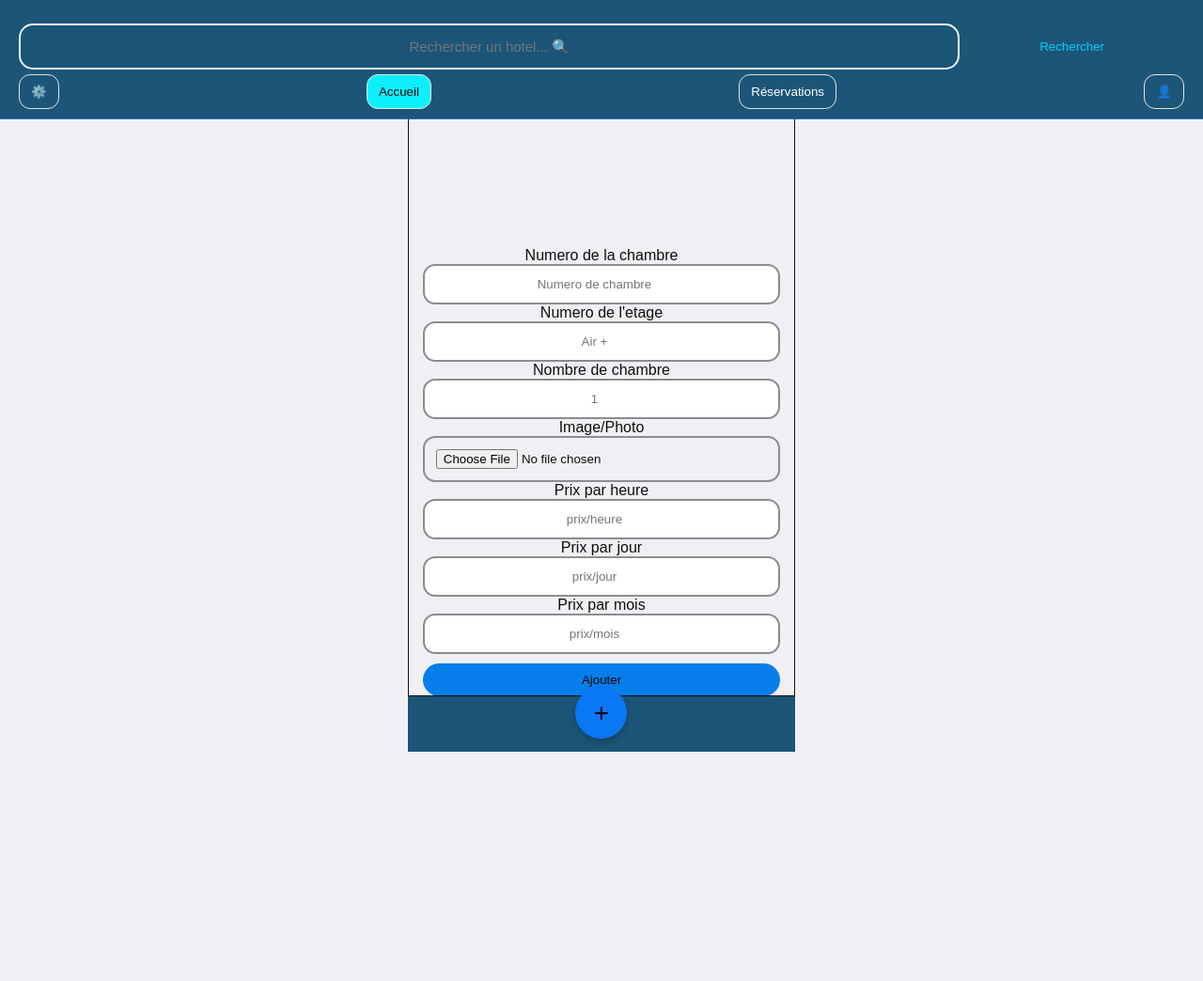
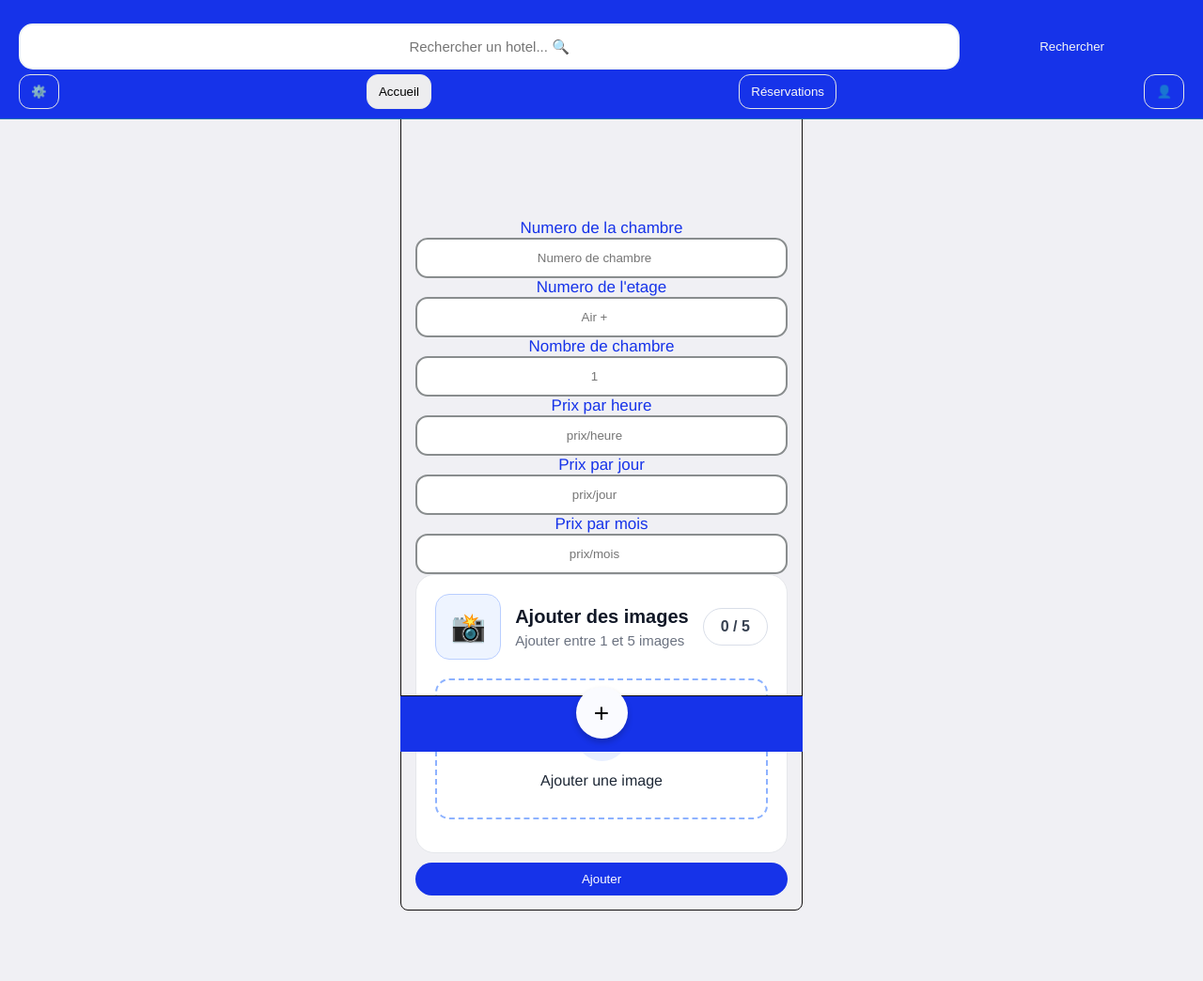
Before and after one commit to astredivin-ultra-instinct/gestion_hotel, a Django app: page / in a window 1280 px wide, after a click that opens the changed part. Shown: the whole page at 94% size. Before the commit the page ends 800 px from the top, so only its background shows below. Run offline with Django 5.2, Linux system fonts and the light colour scheme; data that the repository does not hold is empty.

Commit message:
Lundi 24

```diff
--- a/reservation/models.py
+++ b/reservation/models.py
@@ -39,7 +39,7 @@ class Reservation(models.Model):
         ('mois', 'par mois'),
     )
     tarif = models.CharField(max_length=10, choices=TARIF, default ='jour')
-    total = models.DecimalField(max_digits=15,decimal_places=3)
+    total = models.DecimalField(max_digits=15,decimal_places=0)
     chambre = models.ForeignKey(Chambre, on_delete=models.CASCADE)
     #date_debut = models.DateTime()
     #date_fin = models.DateTime()
--- a/reservation/static/reservation/js/connexion.js
+++ b/reservation/static/reservation/js/connexion.js
@@ -42,11 +42,14 @@ async function soummette() {
     const rep = await sendReq('/connexion/', data);
     if (rep.success) {
         load.style.display = 'none';
-        document.getElementById('form').style.display = 'none';
+        //document.getElementById('form').style.display = 'none';
         message(rep.message, 1);
         document.getElementById('form').reset();
         window.location.href = rep.redirect_url;
     } else {
+        load.style.display ='none';
+        document.getElementById('form').style.display = 'block';
+        load.style.display ='none';
         message(rep.message, 0);
         console.log(rep.error);
         return;
--- a/reservation/static/reservation/js/profile.js
+++ b/reservation/static/reservation/js/profile.js
@@ -112,11 +112,14 @@ function affichageChambre() {
             chambreCard.innerHTML = `
                          <div class="tete"><h3>Hôtel : ${c.hotel}</h3> <button class="opt" onclick="Option(${c.id})">☰</button></div>
                          <img src="${c.photo}" alt="Image de chambres" >
-                         <p><strong>Numéro de chambre:</strong>${c.numero}</p>
-                         <p><strong>Etage :</strong>${c.etage}</p>
-                         <p><strong>Tarifs:</strong>${c.prix_heure} fcfa /heure | ${c.prix_jour} fcfa/jour | ${c.prix_mois}fcfa /mois </p>
-                         <p><strong>Téléphone :</strong>+266 ${c.tel} </p>
-                         <a href="${c.localisation}" ><strong>📍${c.ville} secteur ${c.secteur}📍<br>Cliquer ici pour voir la localisation :</strong>  💎${c.hotel}💎</a>
+                         <p><strong>Numéro de chambre: </strong>${c.numero}</p>
+                         <p><strong>Etage : </strong>${c.etage}</p> <br>
+                         <p><strong>Tarifs:</strong><div class="tarif"> <br>
+                         <div class="heure">${c.prix_heure} Fcfa/Heure</div> <br>
+                         <div class="jour">${c.prix_jour} Fcfa/jour</div> <br>
+                         <div class="mois"> ${c.prix_mois} Fcfa/mois</div></div></p>  <br>
+                         <p><strong>Téléphone : </strong>+266 ${c.tel} </p>
+                         <a href="${c.localisation}" ><strong>📍${c.ville} secteur ${c.secteur}📍<br>Cliquer ici pour voir la localisation :</strong> ${c.hotel}</a>
                          <button class="btn" onclick="reserverChambre(${c.id})">Reserver</button>
                          ` ;
             // ajout de la carte chambre dans le conteneur principal
@@ -272,7 +275,10 @@ function Rechercher() {
             hotel_trouve.innerHTML = `
                         <h3>Hôtel:${h.nom} </h3>
                         <img src="${h.photo}" alt="images">
-                        <p><strong>Tarifs:</strong>${h.prix_heure} fcfa/heure ${h.prix_jour} fcfa/jour ${h.prix_mois} fcfa/mois</p>
+                        <p><strong>Tarifs:</strong><div class="tarif">
+                        <div class="heure">${h.prix_heure} Fcfa/Heure</div>
+                        <div class="jour">${h.prix_jour} Fcfa/jour</div>
+                        <div class="mois"> ${h.prix_mois} Fcfa/mois</div></div></p>
                         <p><strong>Ville:</strong>${h.ville} secteur ${h.secteur} </p>
                         <p><strong>Téléphone:</strong>+226 ${h.tel} </p>
                         <a href="${h.localisation}">Cliquer ici pour voir la localisation de l'hôtel: ${h.nom}</a> <br>
@@ -297,7 +303,7 @@ fetch('/profil/')
     const contenair = document.createElement('div');
     contenair.className = 'pro';
     contenair.innerHTML = `
-               <h3><strong>${data.nom} </strong></h3>
+               <h3 class="prof"><strong>${data.nom} </strong></h3>
                <img src="${data.photo}" alt="photo de profile" >
                <p>${data.ville} secteur ${data.secteur} </p>
                <p>Téléphone:+226 ${data.tel}</p>
@@ -350,7 +356,7 @@ function Reservation() {
             list.innerHTML = `
                   <h4><strong>Air + ${d.etage}: Chambre numero ${d.numero} </strong> </h4>
                    <p>reservée par <strong>${d.nom} ${d.prenom} le ${d.date} </strong> </p>
-                   <p>Total payé :<strong>${d.total}fcfa pour ${d.temps} ${d.tarif} </strong></p>
+                   <p>Total payé :<strong>${d.total}Fcfa pour ${d.temps} ${d.tarif} </strong></p>
                     <p><strong>Téléphone: +226 ${d.tel}</strong></p>
                     <hr>
                     <hr>
@@ -376,3 +382,83 @@ document.addEventListener('DOMContentLoaded', Reservation);
                 hour: '2-digit',
                 minute: '2-digit'
             });*/
+
+//photo
+
+const photoInput = document.getElementById("photo");
+const previewContainer = document.getElementById("previewContainer");
+const photoCount = document.getElementById("photoCount");
+
+let selectedFiles = [];
+
+photoInput.addEventListener("change", function () {
+
+    const newFiles = Array.from(this.files);
+
+    // Ajouter les nouvelles images
+    newFiles.forEach(file => {
+
+        if (!file.type.startsWith("image/")) {
+            return;
+        }
+
+        // Éviter les doublons
+        const alreadyExists = selectedFiles.some(
+            existingFile =>
+                existingFile.name === file.name &&
+                existingFile.size === file.size
+        );
+
+        if (!alreadyExists && selectedFiles.length < 5) {
+            selectedFiles.push(file);
+        }
+    });
+
+    updatePreview();
+
+    // Réinitialiser le champ pour pouvoir
+    // sélectionner à nouveau les mêmes images
+    this.value = "";
+});
+
+
+function updatePreview() {
+
+    previewContainer.innerHTML = "";
+
+    selectedFiles.forEach((file, index) => {
+
+        const reader = new FileReader();
+
+        reader.onload = function (event) {
+
+            const preview = document.createElement("div");
+            preview.classList.add("preview-item");
+
+            preview.innerHTML = `
+                <img src="${event.target.result}" alt="Image">
+
+                <button
+                    type="button"
+                    class="remove-photo"
+                    onclick="removePhoto(${index})">
+                    <i class="fa-solid fa-xmark"></i>
+                </button> `
+            ;
+
+            previewContainer.appendChild(preview);
+        };
+
+        reader.readAsDataURL(file);
+    });
+
+    photoCount.textContent = selectedFiles.length;
+}
+
+
+function removePhoto(index) {
+
+    selectedFiles.splice(index, 1);
+
+    updatePreview();
+}
--- a/reservation/templates/profiles.html
+++ b/reservation/templates/profiles.html
@@ -40,7 +40,7 @@
             display: flex;
             justify-content: space-between;
             align-items: center;
-            background-color: rgb(28, 85, 120);
+            background-color:rgb(22, 51, 233);
             color: rgb(240, 241, 247);
             border-bottom: 1px solid;
             position: fixed;
@@ -66,7 +66,7 @@
             align-items: center;
             z-index: 10;
             display: flex;
-            background-color:rgb(28, 85, 120);
+            background-color:rgb(22, 51, 233);
             position: sticky;
             bottom: 0;
         }
@@ -84,7 +84,7 @@
             transition: transform 0.2s;
             box-shadow: 0 4px 6px rgb(0,0,0,0.2);
             cursor: pointer;
-            background-color: rgb(10, 119, 245);
+            background-color: rgb(250, 251, 255);
         }
         .add:hover{
             background-color: rgb(13, 91, 103);
@@ -94,14 +94,16 @@
         }
         .btn {
             width: 100%;
-            background-color: rgb(8, 126, 237);
+            background-color: rgb(22, 51, 233);
             border: transparent;
             border-radius: 24px;
             padding: 10px 15px;
             margin-top: 10px;
+            color: white;
+            cursor: pointer;
         }
         .btn:hover{
-            background-color: rgb(19, 79, 113);
+            background-color: rgb(15, 30, 123);
         }
         .btn:active {
             transform: scale(1.1);
@@ -126,6 +128,7 @@
             border: 2px solid rgb(137, 141, 142);
             border-radius: 13px;
         }
+
         #tarif{
             width: 100%;
             max-width: 450px;
@@ -147,6 +150,9 @@
             max-width: 450px;
             text-align: center;
             justify-content: center;
+            color: rgb(22, 51, 233);
+            font-size: 17px;
+            font-family: 'Franklin Gothic Medium', 'Arial Narrow', Arial, sans-serif;
         }
         .recherche {
             display: flex;
@@ -170,7 +176,7 @@
         }
         .rechercher{
             font-size: 15px;
-            background-color: transparent;
+            background-color: white;
             backdrop-filter: blur(10px); -webkit-backdrop-filter: blur(10px);
             text-align: center;
             justify-content: center;
@@ -179,7 +185,7 @@
             width: 100%;
             padding: 14px 14px;
             margin-top: 15px;
-            color: rgb(250, 248, 248);
+            color: rgb(7, 28, 214);
         }
         .rechercher:focus {
             border-color: rgb(0, 157, 255);
@@ -208,7 +214,7 @@
         h3 {
             width: 100%;
             padding: 17px 15px;
-            color: rgb(6, 13, 217);
+            color: white;
             margin-top: 10px;
         }
         .head {
@@ -218,7 +224,7 @@
             background-color: transparent;
             border-radius: 12px;
             cursor: pointer;
-            color: white;
+            color: rgb(250, 248, 248);
 
         }
         .head:active {
@@ -226,8 +232,8 @@
         }
 
         .head.active {
-            background-color: rgb(13, 240, 252);
-            color: rgb(24, 7, 7);
+            background-color: rgb(237, 237, 239);
+            color: black;
         }
         #message {
             width: 100%;
@@ -288,7 +294,7 @@
         }
         a {
          text-decoration: none;
-         color: rgb(17, 155, 253);
+         color: rgb(22, 51, 233);
         }
         .posteur {
             width: 100%;
@@ -296,14 +302,14 @@
         }
 
         .rech {
-            color: rgb(0, 208, 255);
+            color: rgb(245, 246, 246);
             width: 24%;
             margin-top: 15px;
             background-color: transparent;
             border: none;
             cursor: pointer;
         }
-        .rech:focus {
+        .rech:hover {
             text-decoration: blue;
 
         }
@@ -314,23 +320,24 @@
             width: 100%;
             gap: 15px;
             height: 55px;
-            background-color: rgb(129, 235, 235);
+            background-color: rgb(22, 51, 233);
         }
         .opt {
             background-color: transparent;
-            border-color: rgb(248, 249, 250);
             border: none;
             font-size: 24px;
+            color: white;
             padding: 8px;
                }
         .opt:hover {
-            background-color: gray;
+            background-color: blue;
+            cursor: pointer;
         }
         #modifier, #form, .pro{
-            margin-top: 100px;
+            margin-top: 20px;
         }
         .add.active{
-            background-color: rgb(11, 74, 122);
+            background-color: rgb(22, 51, 233);
         }
         .page {
             margin-top: 70px;
@@ -362,7 +369,7 @@
             align-items: center;
             color: rgb(14, 22, 174);
             background-color: white;
-            border: 1px solid aqua;
+            border: 1px solid rgb(26, 59, 245);
             width: 100%;
             height: 35px;
             border-radius: 12px;
@@ -378,6 +385,206 @@
             font-size: 15px;
             font-family: 'Segoe UI', Tahoma, Geneva, Verdana, sans-serif;
         }
+        .tarif {
+            display: flex;
+            align-items: center;
+            justify-content: center;
+            width: 100%;
+        }
+        .mois, .heure, .jour {
+            background-color: rgb(22, 51, 233);
+            border: 2px solid rgb(246, 246, 247);
+            border-radius: 10px;
+            width: 100%;
+            font-size: 20px;
+            color: white;
+            font-family: 'Times New Roman', Times, serif;
+            padding: 5px;
+            align-items: center;
+            justify-content: center;
+            display: flex;
+            cursor: pointer;
+            margin-right: 5px;
+
+        }
+        .prof {
+            background-color: rgb(22, 51, 233);
+        }
+        .c-photo {
+    width: 100%;
+    padding: 20px;
+    border: 1px solid #e5e7eb;
+    border-radius: 20px;
+    background: #fff;
+    box-sizing: border-box;
+}
+
+/* En-tête */
+.photo-header {
+    display: flex;
+    align-items: center;
+    gap: 15px;
+    margin-bottom: 20px;
+}
+
+.photo-icon {
+    width: 70px;
+    height: 70px;
+    border-radius: 15px;
+    background: #eef4ff;
+    border: 1px solid #b9ceff;
+
+    display: flex;
+    align-items: center;
+    justify-content: center;
+
+    color: #1557d6;
+    font-size: 30px;
+}
+
+.photo-text {
+    flex: 1;
+}
+
+.photo-title {
+    font-size: 20px;
+    font-weight: 700;
+    color: #111827;
+}
+
+.photo-subtitle {
+    margin-top: 5px;
+    color: #6b7280;
+    font-size: 15px;
+}
+
+/* Compteur */
+.photo-count {
+    padding: 10px 18px;
+    border: 1px solid #d9dee8;
+    border-radius: 30px;
+    font-size: 16px;
+    font-weight: 600;
+    color: #374151;
+    white-space: nowrap;
+}
+
+/* Zone d'ajout */
+.upload-zone {
+    min-height: 150px;
+    border: 2px dashed #8db2ff;
+    border-radius: 15px;
+
+    display: flex;
+    flex-direction: column;
+    align-items: center;
+    justify-content: center;
+
+    cursor: pointer;
+    transition: 0.2s;
+}
+
+.upload-zone:hover {
+    background: #f7faff;
+    border-color: #1557d6;
+}
+
+.upload-plus {
+    width: 55px;
+    height: 55px;
+    border-radius: 50%;
+
+    background: #e8efff;
+    color: #1557d6;
+
+    display: flex;
+    align-items: center;
+    justify-content: center;
+
+    font-size: 25px;
+}
+
+.upload-text {
+    margin-top: 12px;
+    font-size: 16px;
+    color: #1f2937;
+    font-weight: 500;
+}
+
+/* Aperçus */
+.preview-container {
+    display: grid;
+    grid-template-columns: repeat(5, 1fr);
+    gap: 10px;
+    margin-top: 15px;
+}
+
+.preview-item {
+    position: relative;
+    height: 110px;
+    border-radius: 12px;
+    overflow: hidden;
+    border: 1px solid #ddd;
+}
+
+.preview-item img {
+    width: 100%;
+    height: 100%;
+    object-fit: cover;
+}
+
+.remove-photo {
+    position: absolute;
+    top: 5px;
+    right: 5px;
+
+    width: 28px;
+    height: 28px;
+    border: none;
+    border-radius: 50%;
+
+    background: rgba(0, 0, 0, 0.65);
+    color: white;
+
+    cursor: pointer;
+    font-size: 14px;
+}
+
+.remove-photo:hover {
+    background: #dc2626;
+}
+
+/* Mobile */
+@media (max-width: 600px) {
+
+    .photo-header {
+        align-items: flex-start;
+    }
+
+    .photo-icon {
+        width: 55px;
+        height: 55px;
+        font-size: 23px;
+    }
+
+    .photo-title {
+        font-size: 17px;
+    }
+
+    .photo-subtitle {
+        font-size: 13px;
+    }
+
+    .photo-count {
+        padding: 8px 12px;
+        font-size: 14px;
+    }
+
+    .preview-container {
+        grid-template-columns: repeat(2, 1fr);
+    }
+}
+
     </style>
 </head>
 <body>
@@ -446,10 +653,6 @@
                         <label for="nombre" class="label-c">Nombre de chambre</label>
                         <input type="number" id="nombre" placeholder="1" required>
                     </div>
-                    <div class="c-photo">
-                        <label for="photo" class="label-c">Image/Photo</label>
-                        <input type="file" id="photo" placeholder="Images" required>
-                    </div>
                     <div class="c-prix_heure">
                         <label for="prix_heure" class="label-c">Prix par heure</label>
                         <input type="number" id="prix_heure" placeholder="prix/heure" required>
@@ -462,6 +665,34 @@
                         <label for="prix_mois" class="label-c">Prix par mois</label>
                         <input type="number" id="prix_mois" placeholder="prix/mois" required>
                     </div>
+                    <div class="c-photo">
+                        <div class="photo-header">
+                            <div class="photo-icon">
+                                📸
+                                <i class="fa-solid fa-images"></i>
+                            </div>
+                            <div class="photo-text">
+                                <div class="photo-title">Ajouter des images</div>
+                                <div class="photo-subtitle">
+                                    Ajouter entre 1 et 5 images
+                                </div>
+                            </div>
+                            <div class="photo-count">
+                                <span id="photoCount">0</span> / 5
+                            </div>
+                        </div>
+                        <label for="photo" class="upload-zone">
+                            <div class="upload-plus">
+                                🌄
+                                <i class="fa-solid fa-plus"></i>
+                            </div>
+                            <div class="upload-text">
+                                Ajouter une image
+                            </div>
+                        </label>
+                        <input type="file" id="photo" accept="image/*" multiple placeholder="Images" hidden required>
+                        <div id="previewContainer" class="preview-container"></div>
+                    </div>
                     <button class="btn" type="submit" title="ajouter une chambre">Ajouter</button>
                 </div>
             </form>
@@ -470,8 +701,7 @@
                     <div class="r-nom">
                         <label for="nom" class="label-r">Nom</label>
                         <input type="text" id="nom" placeholder="Nom" required>
-                    </div>
-                    <div class="r-prenom">
+
                         <label for="prenom" class="label-r">Prenom</label>
                         <input type="text" id="prenom" placeholder="Prenom" required>
                     </div>
@@ -518,10 +748,6 @@
                         <label for="nombre" class="label-c">Nombre de chambre</label>
                         <input type="number" name="nombre" id="nombre" placeholder="1" required>
                     </div>
-                    <div class="c-photo">
-                        <label for="photo" class="label-c">Image/Photo</label>
-                        <input type="file" id="photo" name="photo" placeholder="Images" required>
-                    </div>
                     <div class="c-prix_heure">
                         <label for="prix_heure" class="label-c">Prix par heure</label>
                         <input type="number" name="prix_heure" id="prix_heure" placeholder="prix/heure" required>
@@ -533,6 +759,10 @@
                     <div class="c-prix_mois">
                         <label for="prix_mois" class="label-c">Prix par mois</label>
                         <input type="number" name="prix_mois" id="prix_mois" placeholder="prix/mois" required>
+                    </div>
+                    <div class="c-photo">
+                        <label for="photo" class="label-c">Image/Photo</label>
+                        <input type="file" id="photo" name="photo" placeholder="Images" required>
                     </div>
                     <button class="btn" onclick="ModifierChambre()" title="Modification">Enregistrer les modification</button>
                     <button class="annule" onclick="Annule()" title="annuler et retour">Annuler</button>
```
Also changed, not shown: reservation/templates/Hotel.html (+6 -6 lines), reservation/templates/connexion.html (+6 -5 lines), media/photos_dhotel/images7_tfOpkCa.jfif (added), media/photos_dhotel/images_1.jfif (added), media/photos_dhotel/images_1_q2BrdWZ.jfif (added), media/photos_dhotel/images_ox0a9VD.jfif (added), media/photos_dhotel/télécharger_3_E4gngxx.webp (added).
